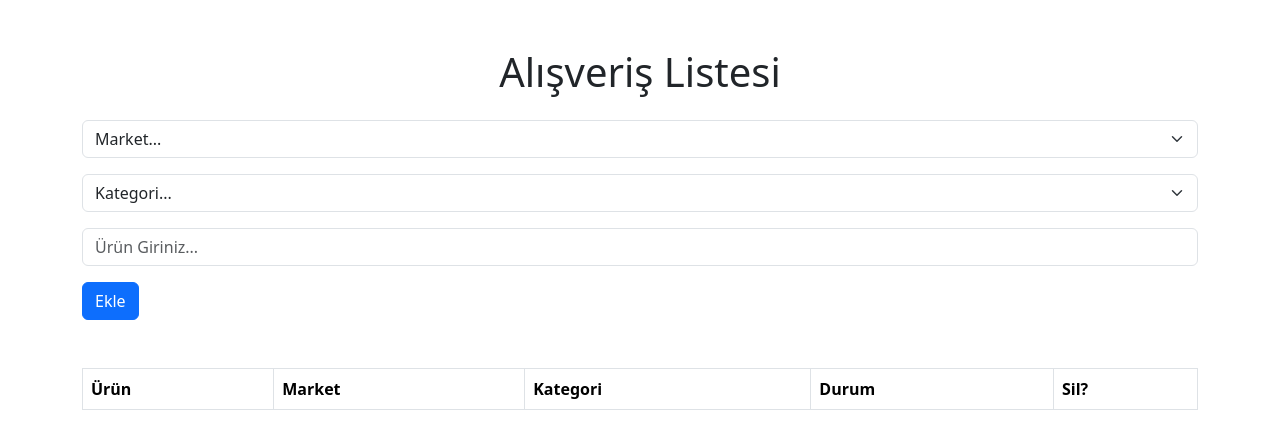
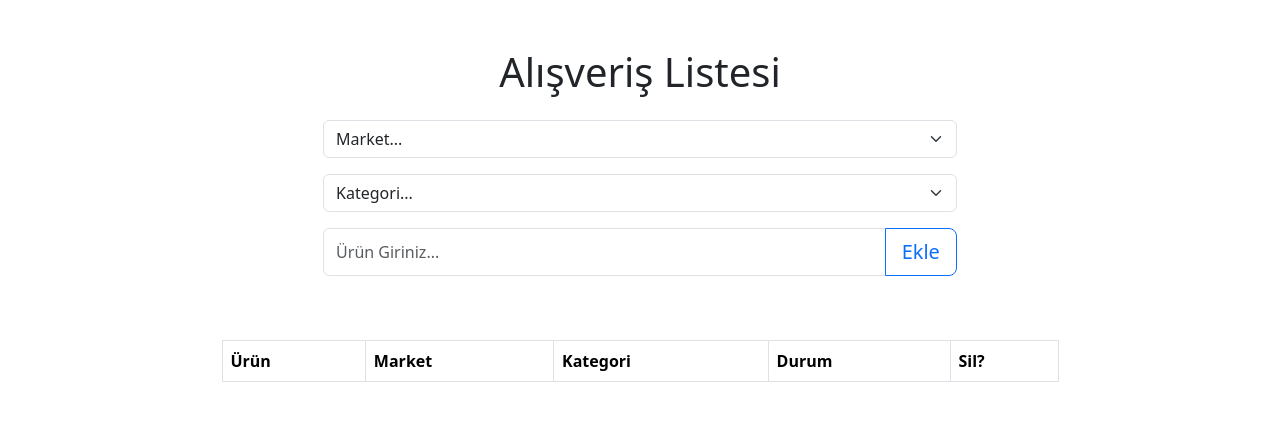
Before and after one commit to skunalan/simple-shopping-list, a React (Vite) app: page / in a window 1280 px wide. Shown: the top 448 px of the page. Built offline with nearby package versions, Linux system fonts and the light colour scheme; what js-confetti would draw is missing.

Commit message:
layout updated

```diff
--- a/src/App.tsx
+++ b/src/App.tsx
@@ -3,6 +3,7 @@ import "./App.css";
 import "bootstrap/dist/css/bootstrap.min.css";
 import Form from "react-bootstrap/Form";
 import Button from "react-bootstrap/Button";
+import InputGroup from "react-bootstrap/InputGroup";
 import Table from "react-bootstrap/Table";
 import JSConfetti from "js-confetti";
 import { nanoid } from "nanoid";
@@ -93,7 +94,7 @@ function App() {
 
   return (
     <>
-      <div className="container mt-5">
+      <div className="container mt-5 d-flex justify-content-center">
         <div className="row">
           <h1
             className="text-center
@@ -131,21 +132,26 @@ function App() {
                 </option>
               ))}
             </Form.Select>
-
+            <InputGroup className="mb-3">
               <Form.Control
                 value={productInput}
                 onChange={(e) => setProductInput(e.target.value)}
-              className="mb-3"
                 type="text"
                 placeholder="Ürün Giriniz..."
               />
-            <Button variant="primary" type="submit">
+              <Button
+                variant="outline-primary"
+                type="submit"
+                className="btn-lg"
+              >
                 Ekle
               </Button>
+            </InputGroup>
           </Form>
         </div>
-
-        <div className="mt-5">
+      </div>
+      <div className="container d-flex justify-content-center">
+        <div className="mt-5 w-75">
           <Table striped bordered hover>
             <thead>
               <tr>
```
Lines whose indentation alone changed are shown as unchanged.
